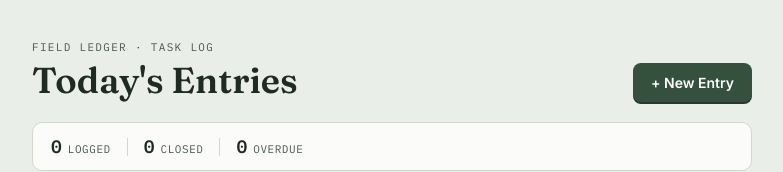
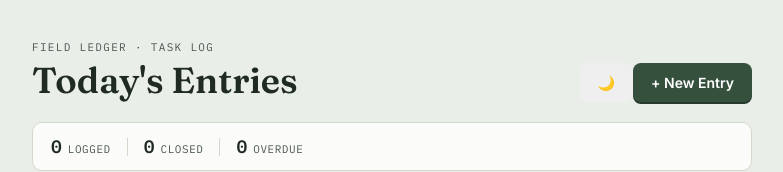
Before and after one commit to AdarshMishraXYZ/Task-Manager, a React (Vite) app: page / in a window 1280 px wide. Shown: the top 172 px of the page, without its empty margins (248-1031 px from the left). Built offline with nearby package versions, Linux system fonts and the light colour scheme.

Commit message:
Add dark mode toggle with persisted theme preference

```diff
--- a/src/App.jsx
+++ b/src/App.jsx
@@ -7,6 +7,7 @@ import TaskFormModal from "./components/TaskFormModal.jsx";
 import Toolbar from "./components/Toolbar.jsx";
 import TagRow from "./components/TagRow.jsx";
 import StatBar from "./components/StatBar.jsx";
+import { useTheme } from "./hooks/useTheme.js";
 
 const PRIORITY_RANK = { high: 0, medium: 1, low: 2 };
 
@@ -18,6 +19,7 @@ export default function App() {
   const [sortBy, setSortBy] = useState("dueDate");
   const [search, setSearch] = useState("");
   const [activeTag, setActiveTag] = useState(null);
+  const [theme, toggleTheme] = useTheme();
 
   function openNewForm() {
     setEditingTask(null);
@@ -101,9 +103,19 @@ export default function App() {
             <div className="eyebrow">FIELD LEDGER · TASK LOG</div>
             <h1 className="title">Today's Entries</h1>
           </div>
-          <button className="btn btn--primary" onClick={openNewForm}>
-            + New Entry
-          </button>
+          <div className="header-actions">
+            <button
+              className="btn btn--icon"
+              onClick={toggleTheme}
+              aria-label={theme === "light" ? "Switch to dark mode" : "Switch to light mode"}
+              title={theme === "light" ? "Switch to dark mode" : "Switch to light mode"}
+            >
+              {theme === "light" ? "🌙" : "☀️"}
+            </button>
+            <button className="btn btn--primary" onClick={openNewForm}>
+              + New Entry
+            </button>
+          </div>
         </header>
 
         <StatBar tasks={tasks} />
--- a/src/hooks/useLocalStorage.js
+++ b/src/hooks/useLocalStorage.js
@@ -14,7 +14,7 @@ export function useLocalStorage(key, initialValue) {
     try {
       window.localStorage.setItem(key, JSON.stringify(value));
     } catch {
-      // storage unavailable — fail silently, data just won't persist
+      // storage unavailable — data just won't persist
     }
   }, [key, value]);
 
--- /dev/null
+++ b/src/hooks/useTheme.js
@@ -0,0 +1,35 @@
+import { useEffect, useState } from "react";
+
+const THEME_KEY = "field-ledger-theme";
+
+function getInitialTheme() {
+  try {
+    const stored = window.localStorage.getItem(THEME_KEY);
+    if (stored === "light" || stored === "dark") return stored;
+  } catch {
+    // ignore
+  }
+  if (window.matchMedia && window.matchMedia("(prefers-color-scheme: dark)").matches) {
+    return "dark";
+  }
+  return "light";
+}
+
+export function useTheme() {
+  const [theme, setTheme] = useState(getInitialTheme);
+
+  useEffect(() => {
+    document.documentElement.setAttribute("data-theme", theme);
+    try {
+      window.localStorage.setItem(THEME_KEY, theme);
+    } catch {
+      // storage unavailable — theme just won't persist
+    }
+  }, [theme]);
+
+  function toggleTheme() {
+    setTheme((t) => (t === "light" ? "dark" : "light"));
+  }
+
+  return [theme, toggleTheme];
+}
```
Also changed, not shown: 1 other file (tests, documents, lock files or other folders).
